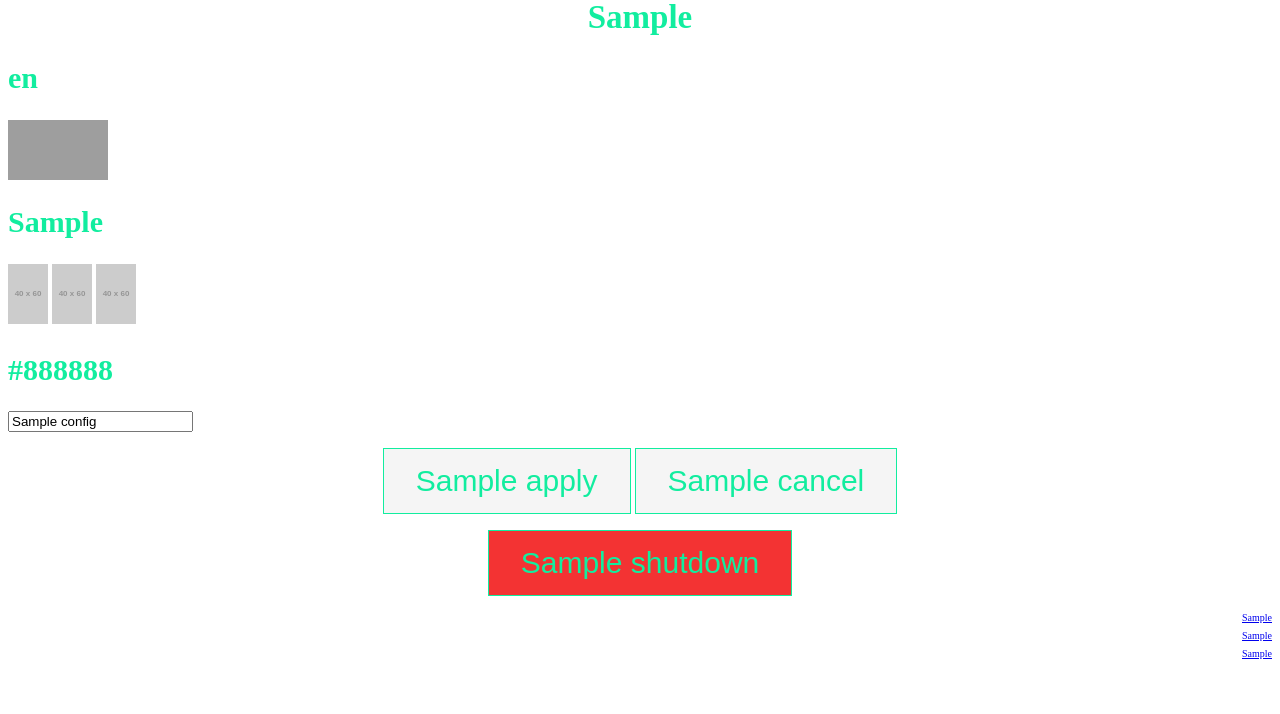
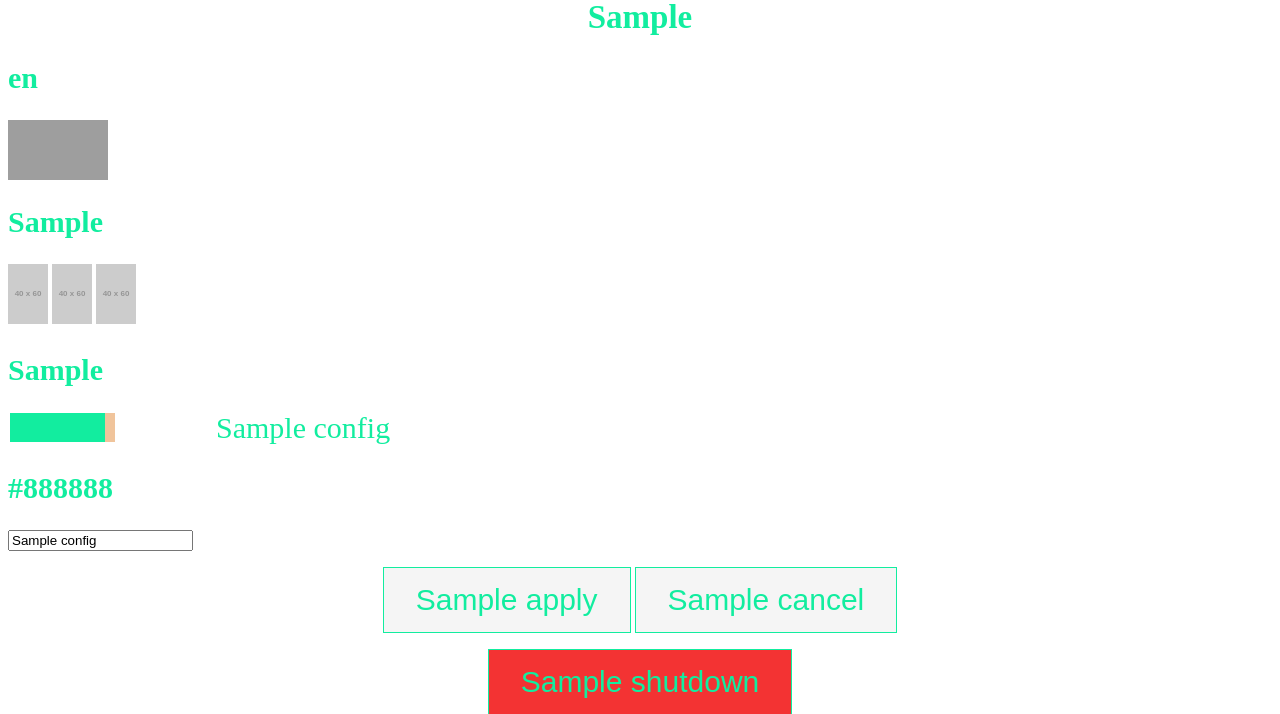
Before and after one commit to Smooth-Pineapple/Visualiser, a Python web app: template webapp/templates/main.html in a window 1280 px wide. Shown: the part 49-763 px from the top of the page. Before the commit the page ends 708 px from the top, so only its background shows below. Run offline with Jinja, Linux system fonts and the light colour scheme; the template is opened without the code that fills it: most values are stand-ins (such as "Sample title", 1, 10 or a date in 2020); grey boxes labelled with a size stand in for pictures from a placeholder-image service; some libraries are stand-ins or nearby versions; grey boxes are pictures that could not be loaded.

Commit message:
* Added birghtness slider * Close logging on shutdown and exit * Output display code to seperate log * Debug link to display log in server

```diff
--- a/webapp/static/css/main.css
+++ b/webapp/static/css/main.css
@@ -51,16 +51,41 @@
     border-color: #f0c49b;
 }
 
-
-/*
-[type=button] {
-    border: 1px solid #12ED9F;
+input[type=range] {
+    -webkit-appearance: none; /* Hides the slider so that custom slider can be made */
+    width: 100%; /* Specific width is required for Firefox. */
+    background: transparent; /* Otherwise white in Chrome */
 }
 
-[type=button]:hover {
-    border-color: #f0c49b;
+input[type='range'] {
+    overflow: hidden;
+    width: 200px;
+    -webkit-appearance: none;
+    background-color: #ffffff;
 }
 
-.sub:active {
-    border: 1px solid#f0c49b;
-}*/
+input[type='range']::-webkit-slider-runnable-track {
+    height: 30px;
+    -webkit-appearance: none;
+    color: #13bba4;
+
+    margin-top: -1px;
+}
+
+input[type='range']::-webkit-slider-thumb {
+    width: 10px;
+    -webkit-appearance: none;
+    height: 30px;
+    cursor: ew-resize;
+    background: #f0c49b;
+    border: 1px solid transparent;
+    box-shadow: -100px 0 0 100px #12ED9F;
+}
+
+input[type=range]:focus {
+    outline: solid #f0c49b;
+}
+
+input[type=range]:focus::-webkit-slider-runnable-track {
+    background: white;
+}
--- a/webapp/templates/main.html
+++ b/webapp/templates/main.html
@@ -18,11 +18,6 @@
             <a href="/set_lang?lang={{lan}}"><img {% if lang == lan %} class="flag_border" {% else %} class="flag" {% endif %} src="{{url_for('static', filename='/../images/' + lan + '.png')}}"></a>
          {% endfor %}
 
-         <!--
-         <a href="/en"><img {% if lang =="en" %} class="flag_border" {% else %} class="flag" {% endif %} src="{{url_for('static', filename='/../images/en.png')}}"></a>
-         <a href="/it"><img {% if lang =="it" %} class="flag_border" {% else %} class="flag" {% endif %} src="{{url_for('static', filename='/../images/it.png')}}"></a>
-         -->
-
          <h2 style="color: #12ED9F; font-size: 30px;">{{translations.SELECT_VISUALISER_PATTERN}}</h2>
          <label>
             <input class="rad" type="radio" name="pattern-options" value="1" {% if config_data[pattern_key] =="1" %} checked {% endif %}>
@@ -39,8 +34,12 @@
             <img src="http://placehold.it/40x60/b0f/fff&text=C">
          </label>
 
+         <h2 style="color: #12ED9F; font-size: 30px;">{{translations.SET_BRIGHTNESS}}</h2>
+         <input type="range" min="0" max="100" name="colour-brightness" id="brightnessSet" value='{{config_data[brightness_key]}}' oninput="brightnessGet.value = brightnessSet.value"/>
+         <output style="color: #12ED9F; font-size: 30px; vertical-align: top;" name="colour-brightness-display" id="brightnessGet">{{config_data[brightness_key]}}</output>
+
          <h2 style="color: #12ED9F; font-size: 30px;">{{translations.SET_COLOUR}}</h2>
-         <input class='colorpicker' name='colour-picker' value='{{config_data[colour_key]}}'/>
+         <input class='colorpicker' name="colour-picker" value='{{config_data[colour_key]}}'/>
 
          <p></p>
 
--- a/webapp/translations/en.json
+++ b/webapp/translations/en.json
@@ -6,6 +6,7 @@
     "DOWNLOAD_LOGS": "Download Logs",
     "SELECT_LANGUAGE": "Select Language",
     "SELECT_VISUALISER_PATTERN": "Select Visualiser Pattern",
+    "SET_BRIGHTNESS": "Set Brightness",
     "SET_COLOUR": "Set Colour",
     "SHUTDOWN": "Shutdown",
     "VIEW_DISPLAY_LOG": "View Display Log",
--- a/webapp/translations/it.json
+++ b/webapp/translations/it.json
@@ -6,6 +6,7 @@
     "DOWNLOAD_LOGS": "Scarica Registri",
     "SELECT_LANGUAGE": "Seleziona la Lingua",
     "SELECT_VISUALISER_PATTERN": "Seleziona Modella Visualizzatore",
+    "SET_BRIGHTNESS": "Imposta la luminosità",
     "SET_COLOUR": "Imposta il Colore",
     "SHUTDOWN": "Spegnimento",
     "VIEW_DISPLAY_LOG": "Visualizza Registro di Visualizzazione",
```
Also changed, not shown: display/app.py (+6 -4 lines), file_management/data_extraction.py (+14 -9 lines), file_management/file_management.py (+8 -0 lines), webapp/app.py (+34 -10 lines).
